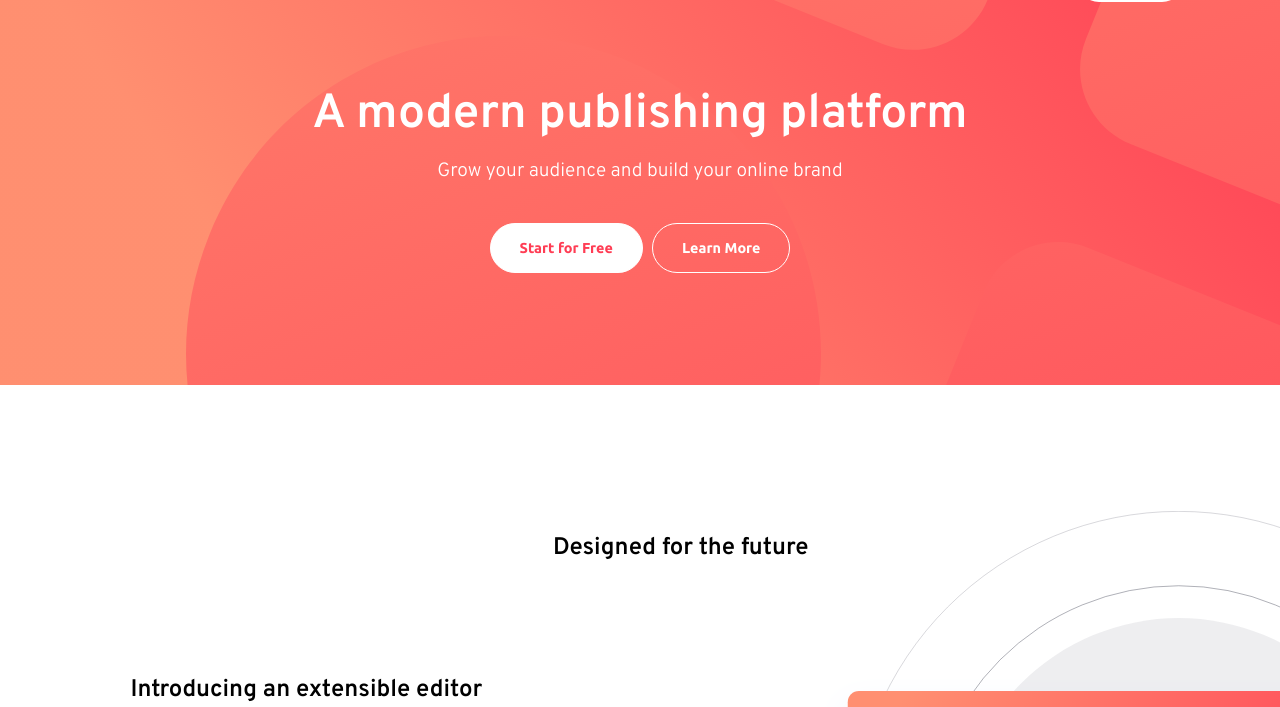
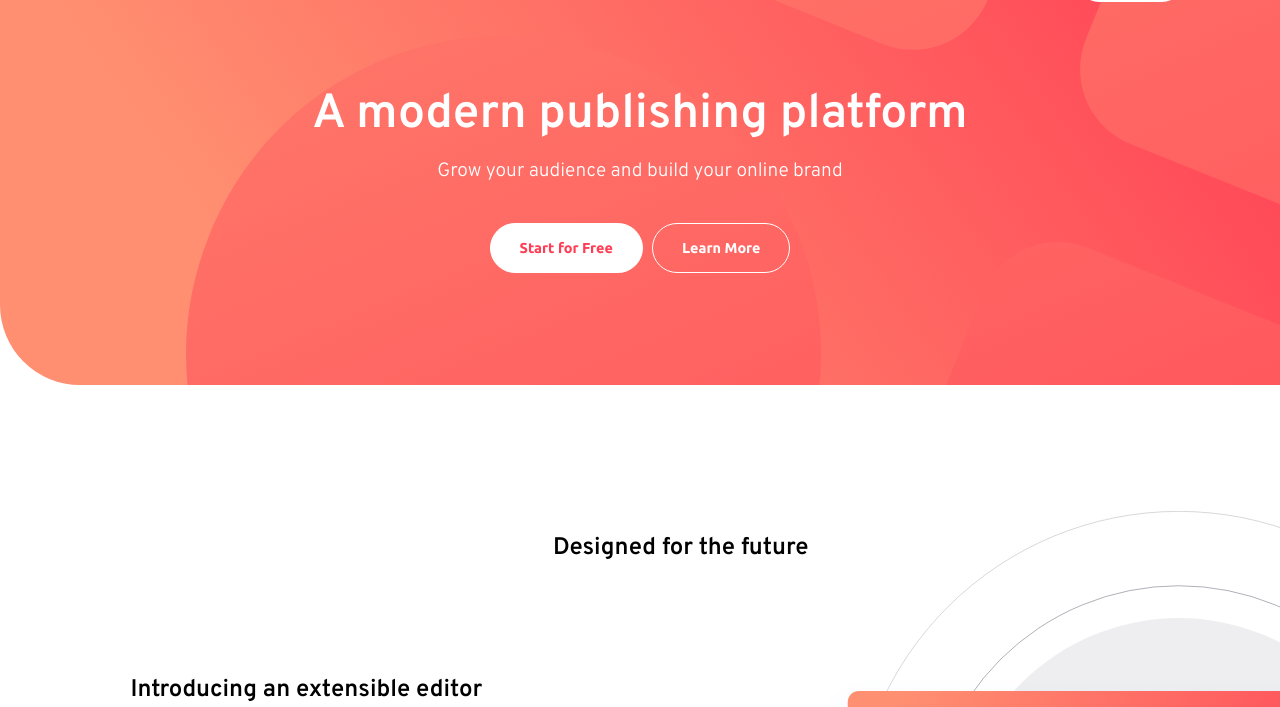
Before and after one commit to murytarlah/blogr, a plain HTML site: page index.html in a window 1280 px wide. Shown: the part 93-800 px from the top of the page. Drawn offline with Linux system fonts and the light colour scheme.

Commit message:
added header border radius

```diff
--- a/style.css
+++ b/style.css
@@ -28,6 +28,7 @@ a{
 header{
     background: no-repeat 23% 50%/200% url('./images/bg-pattern-intro.svg'),linear-gradient(55deg, var(--vlred) 20% , var(--lred)) ;
     position: relative;
+    border-radius: 0 0 0 5rem;
     border-collapse: separate;
     padding: 2rem 0;
 }
```
